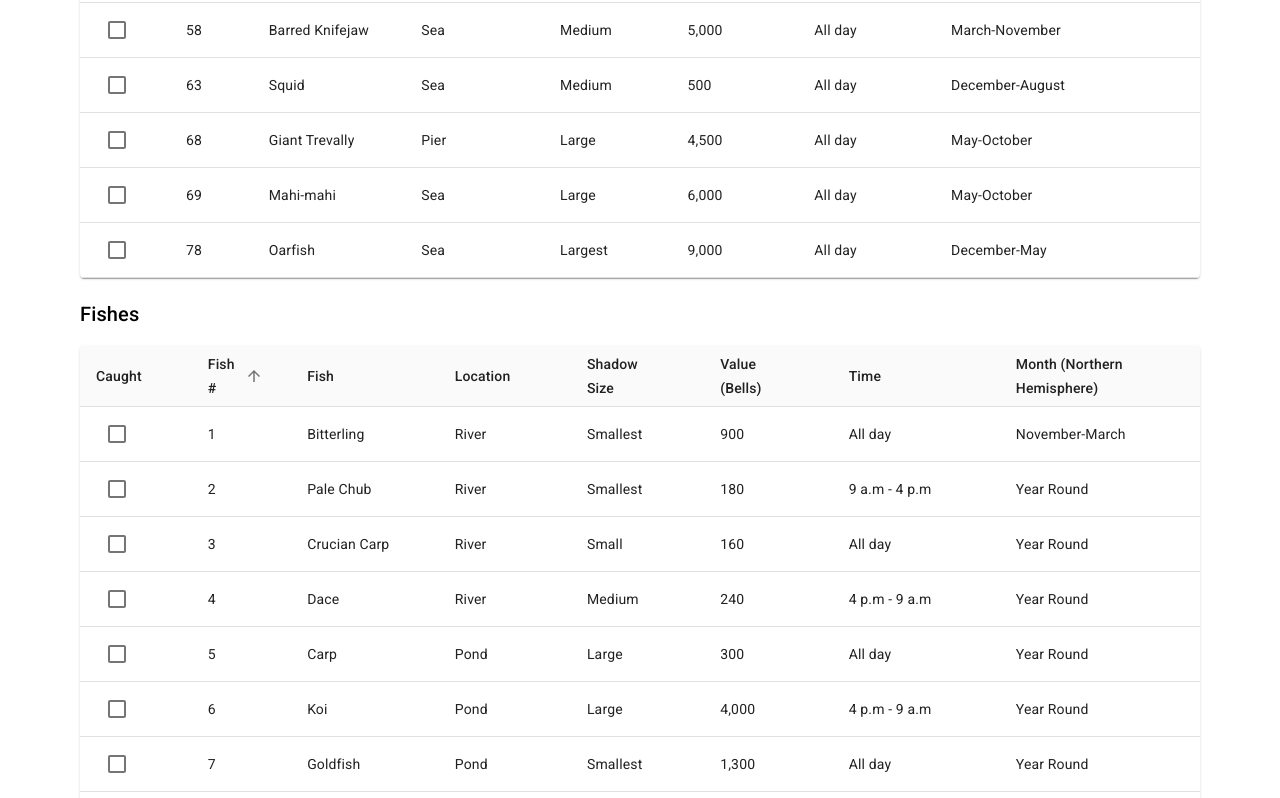
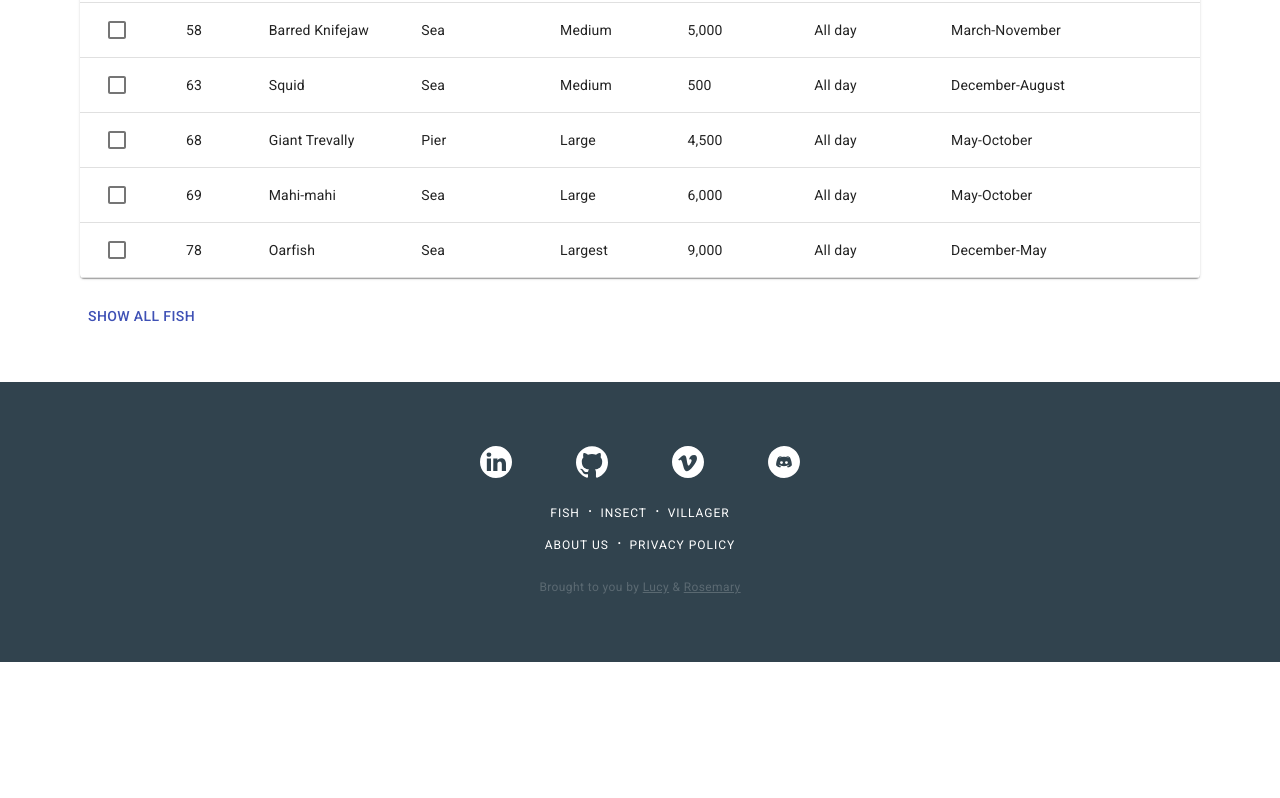
Before and after one commit to ycultan/AC-Critter-Guide, a React (Create React App) app: page / in a window 1280 px wide. Shown: the part 1739-2537 px from the top of the page. After the commit the page ends 2401 px from the top, so only its background shows below. Built offline with nearby package versions, Linux system fonts and the light colour scheme; no server answers.

Commit message:
hide all critter table

```diff
--- a/src/components/HeaderTabs/HeaderTabs.js
+++ b/src/components/HeaderTabs/HeaderTabs.js
@@ -6,7 +6,7 @@
  */
 
 import React, { useEffect, useState, useContext } from "react";
-import { makeStyles, AppBar, Tabs, Tab, Typography } from "@material-ui/core";
+import { makeStyles, AppBar, Button, Tabs, Tab, Typography } from "@material-ui/core";
 import { FontAwesomeIcon } from "@fortawesome/react-fontawesome";
 import { faFish, faBug, faHouseUser } from "@fortawesome/free-solid-svg-icons";
 import { CritterTable } from "../CritterTable/CritterTable";
@@ -44,6 +44,10 @@ const style = {
 };
 
 const TabPanel = ({ table, value, type, showImportantSection }) => {
+  const [showTable, setShowTable] = useState(false);
+  const shouldShowTable = showTable || !showImportantSection;
+  const isCritter = type !== 'villager';
+
   return value === type && (
     <Typography
       style={style.tabPanel}
@@ -55,7 +59,18 @@ const TabPanel = ({ table, value, type, showImportantSection }) => {
       {showImportantSection && (
         <ImportantCritterSection critter={type} />
       )}
-      {table}
+
+      {isCritter ? (
+        <>
+          {shouldShowTable && table}
+          {showImportantSection &&
+            <Button variant="text" color="primary" onClick={() => setShowTable(!showTable)}>
+              {`${shouldShowTable ? 'Hide' : 'Show'} all ${type}`}
+            </Button>
+          }
+        </>
+      ) : table}
+
     </Typography>
   );
 };
```
